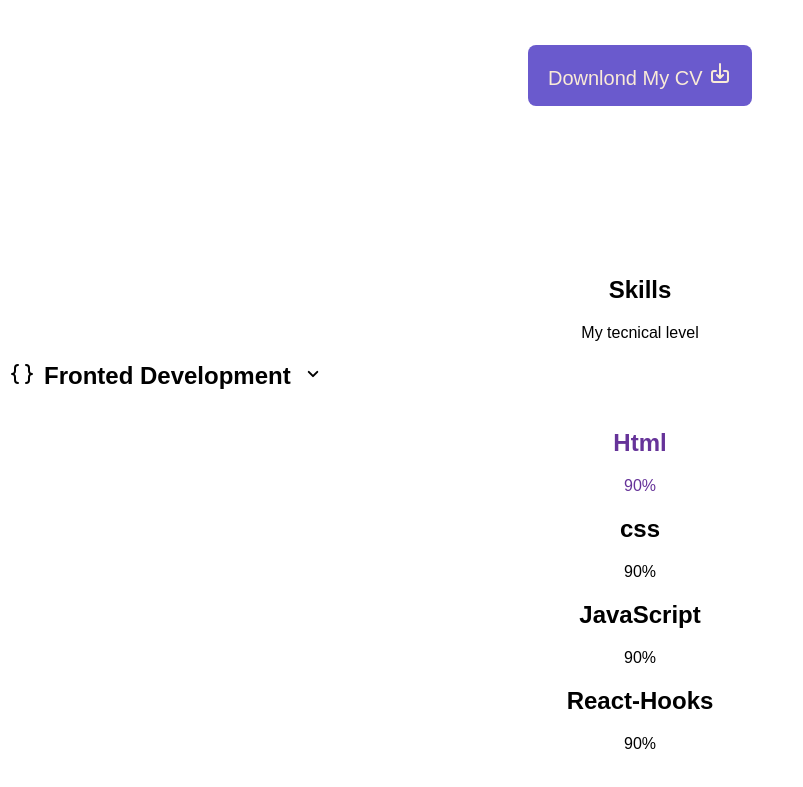
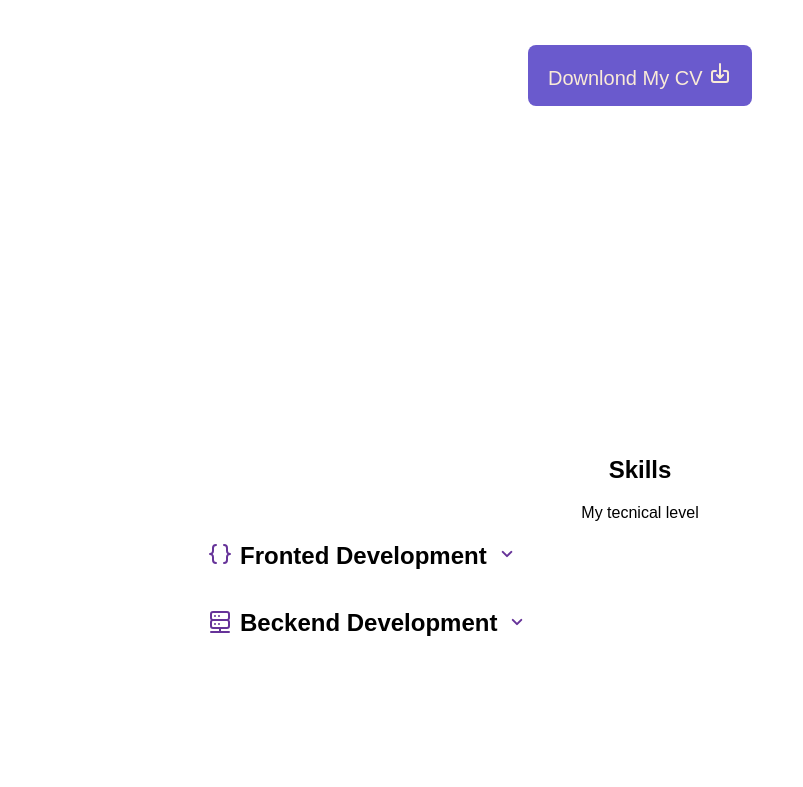
Before and after one commit to matanfadida/Resume, a React (Create React App) app: page / in a window 1280 px wide. Shown: the part 689-1476 px from the top of the page, without its empty margins (0-803 px from the left). Before the commit the page ends 1442 px from the top, so only its background shows below. Built offline with nearby package versions, Linux system fonts and the light colour scheme; a web font is replaced by a local one.

Commit message:
skills-css

```diff
--- a/src/components/Home/homepage.js
+++ b/src/components/Home/homepage.js
@@ -5,9 +5,9 @@ import Skills from "./skills";
 const HomePage = () => {
   return (
     <div>
-      <Details/>
-      <About/>
-      <Skills/>
+      <Details />
+      <About />
+      <Skills />
     </div>
   );
 };
--- a/src/components/Home/skills.js
+++ b/src/components/Home/skills.js
@@ -1,51 +1,130 @@
 import { UilBracketsCurly } from "@iconscout/react-unicons";
 import { UilAngleDown } from "@iconscout/react-unicons";
+import { UilServerConnection } from "@iconscout/react-unicons";
+import { useState } from "react";
 
 import style from "./skills.module.css";
 
 const Skills = () => {
+  const [toggleFronted, setToggelFronted] = useState(false);
+  const [toggleBackend, setToggelBackend] = useState(false);
+
+  const toggleFrontedHandler = () => {
+    setToggelFronted(!toggleFronted);
+  };
+
+  const toggleBeckendHandler = () => {
+    setToggelBackend(!toggleBackend);
+  };
+
   return (
     <section className={style.section}>
       <h2 id="Skills">Skills</h2>
       <span>My tecnical level</span>
       <div>
         <div>
-          <div className={style["fronted-header"]}>
+          <div className={style.header}>
             <i className={style.icon}>
               <UilBracketsCurly />
             </i>
             <h1>Fronted Development</h1>
-            <i className={style.icon}>
+            <button onClick={toggleFrontedHandler} className={style.icon}>
               <UilAngleDown />
-            </i>
+            </button>
+          </div>
+          {toggleFronted && (
+            <div className={style.list}>
+              <div>
+                <div className={style["skills-name"]}>
+                  <h3>Html</h3>
+                  <span className={style.number}>80%</span>
+                </div>
+                <div className={style.bar}>
+                  <span className={`${style.precentags} ${style.html}`}></span>
+                </div>
               </div>
               <div>
                 <div className={style["skills-name"]}>
-              <h1>Html</h1>
-              <span>90%</span>
+                  <h3>Css</h3>
+                  <span className={style.number}>70%</span>
+                </div>
+                <div className={style.bar}>
+                  <span className={`${style.precentags} ${style.css}`}></span>
+                </div>
               </div>
               <div>
-              <h1>css</h1>
-              <span>90%</span>
+                <div className={style["skills-name"]}>
+                  <h3>JavaScript</h3>
+                  <span className={style.number}>90%</span>
+                </div>
+                <div className={style.bar}>
+                  <span className={`${style.precentags} ${style.js}`}></span>
+                </div>
               </div>
               <div>
-              <h1>JavaScript</h1>
-              <span>90%</span>
+                <div className={style["skills-name"]}>
+                  <h3>React-Hooks</h3>
+                  <span className={style.number}>90%</span>
                 </div>
-            <div>
-              <h1>React-Hooks</h1>
-              <span>90%</span>
+                <div className={style.bar}>
+                  <span className={`${style.precentags} ${style.react}`}></span>
                 </div>
               </div>
             </div>
+          )}
+        </div>
 
-        {/* <div>
-            <UilBracketsCurly />
-            <div className="front">
+        <div>
+          <div className={style.header}>
+            <i className={style.icon}>
+              <UilServerConnection />
+            </i>
             <h1>Beckend Development</h1>
+            <button onClick={toggleBeckendHandler} className={style.icon}>
+              <UilAngleDown />
+            </button>
           </div>
-            <UilAngleDown />
-          </div> */}
+          {toggleBackend && (
+            <div className={style.list}>
+              <div>
+                <div className={style["skills-name"]}>
+                  <h3>Node-Js</h3>
+                  <span className={style.number}>70%</span>
+                </div>
+                <div className={style.bar}>
+                  <span className={`${style.precentags} ${style.node}`}></span>
+                </div>
+              </div>
+              <div>
+                <div className={style["skills-name"]}>
+                  <h3>Next-Js</h3>
+                  <span className={style.number}>90%</span>
+                </div>
+                <div className={style.bar}>
+                  <span className={`${style.precentags} ${style.next}`}></span>
+                </div>
+              </div>
+              <div>
+                <div className={style["skills-name"]}>
+                  <h3>MongoDB</h3>
+                  <span className={style.number}>70%</span>
+                </div>
+                <div className={style.bar}>
+                  <span className={`${style.precentags} ${style.mongo}`}></span>
+                </div>
+              </div>
+              <div>
+                <div className={style["skills-name"]}>
+                  <h3>SQL</h3>
+                  <span className={style.number}>65%</span>
+                </div>
+                <div className={style.bar}>
+                  <span className={`${style.precentags} ${style.sql}`}></span>
+                </div>
+              </div>
+            </div>
+          )}
+        </div>
       </div>
     </section>
   );
--- a/src/components/Home/skills.module.css
+++ b/src/components/Home/skills.module.css
@@ -1,19 +1,74 @@
-.section{
-    row-gap: 0;
+.section {
+  row-gap: 0;
+  margin: 200px;
 }
 
-.fronted-header {
-    display:flex;
-    align-items: center;
-    margin-bottom: var(--mb-2-5);
-    cursor: pointer;
+.header {
+  display: flex;
+  align-items: center;
+  margin-bottom: var(--mb-2-5);
+  cursor: pointer;
 }
 
 .icon {
-    padding: 10px;
+  padding: 0px 8px 0px 8px;
+  font-size: 2rem;
+  color: rebeccapurple;
+  border:none;
+  background-color: transparent;
+
+}
+
+.list {
+    row-gap: 1.5rem;
+    padding-left: 2.7rem;
 }
 
 .skills-name {
-    justify-content: space-between;
-    color:rebeccapurple
+  display: flex;
+  justify-content: space-between;
+  color: rebeccapurple;
 }
+
+.bar {
+  background-color: rgba(102, 51, 153, 0.138);
+  border-radius: 10px;
+}
+
+.precentags {
+  height: 10px;
+  border-radius: 0.25rem;
+  display: block;
+  background-color: rebeccapurple;
+}
+
+.html {
+    width: 80%;
+}
+.css {
+    width: 70%;
+}
+.js {
+    width: 90%;
+}
+.react {
+    width: 90%;
+}
+
+
+.node {
+    width: 70%;
+}
+.next {
+    width: 90%;
+}
+.mongo {
+    width: 70%;
+}
+.sql {
+    width: 65%;
+}
+
+.number {
+  padding-top: 25px;
+}
```
Lines whose indentation alone changed are shown as unchanged.
